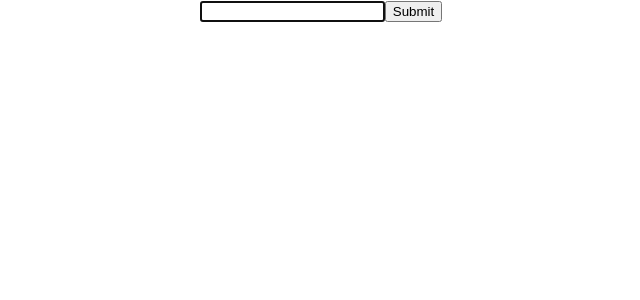
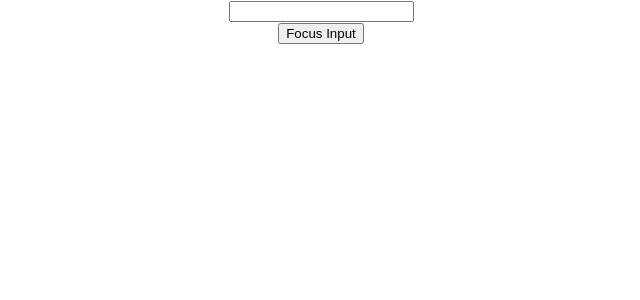
Before and after one commit to PiyushJiwane/ReactJS, a React (Create React App) app in the folder hello-world/: page / in a window 1280 px wide. Shown: the top 300 px of the page, without its empty margins (319-959 px from the left). Built offline with nearby package versions, Linux system fonts and the light colour scheme.

Commit message:
understand ref forwording from parent to child component

```diff
--- a/hello-world/src/App.js
+++ b/hello-world/src/App.js
@@ -17,12 +17,14 @@
 import SuperComponent from "./Components/SuperComponent";
 import SuperMemoComponent from "./Components/SuperMemoComponent";
 import RefsEx from "./Components/RefsEx";
+import FRParentInput from "./Components/FRParentInput";
 
 function App() {
   //Refs in ReactJS
   return(
       <div className="App">
-        <RefsEx/>
+        {/* <RefsEx/> */}
+        <FRParentInput/>
       </div>
     )
 
--- /dev/null
+++ b/hello-world/src/Components/FRInput.js
@@ -0,0 +1,19 @@
+import React from "react";
+
+// function FRInput() {
+//     return (
+//         <div>
+//             <input type="text"/>
+//         </div>
+//     )
+// }
+
+const FRInput = React.forwardRef((props, ref) => {
+  return (
+    <div>
+      <input type="text" ref={ref}/>
+    </div>
+  );
+});
+
+export default FRInput;
--- /dev/null
+++ b/hello-world/src/Components/FRParentInput.js
@@ -0,0 +1,25 @@
+import React, { Component } from 'react'
+import FRInput from './FRInput'
+
+class FRParentInput extends Component {
+    constructor(props) {
+        super(props)
+
+        this.inputFocus=React.createRef();
+    }
+
+    clickHandler=()=>{
+        this.inputFocus.current.focus();
+    }
+
+    render() {
+        return (
+            <div>
+                <FRInput ref={this.inputFocus}/>
+                <button onClick={this.clickHandler}>Focus Input</button>
+            </div>
+        )
+    }
+}
+
+export default FRParentInput
```
